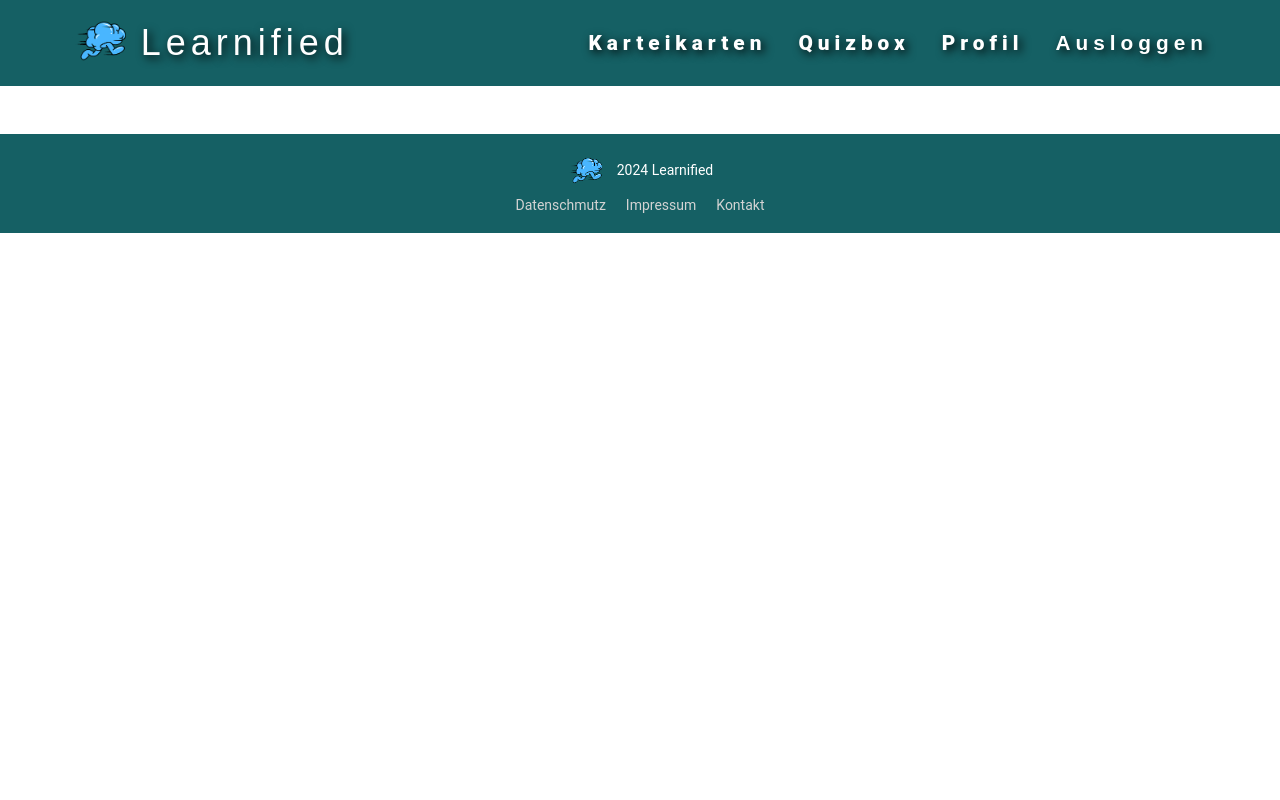
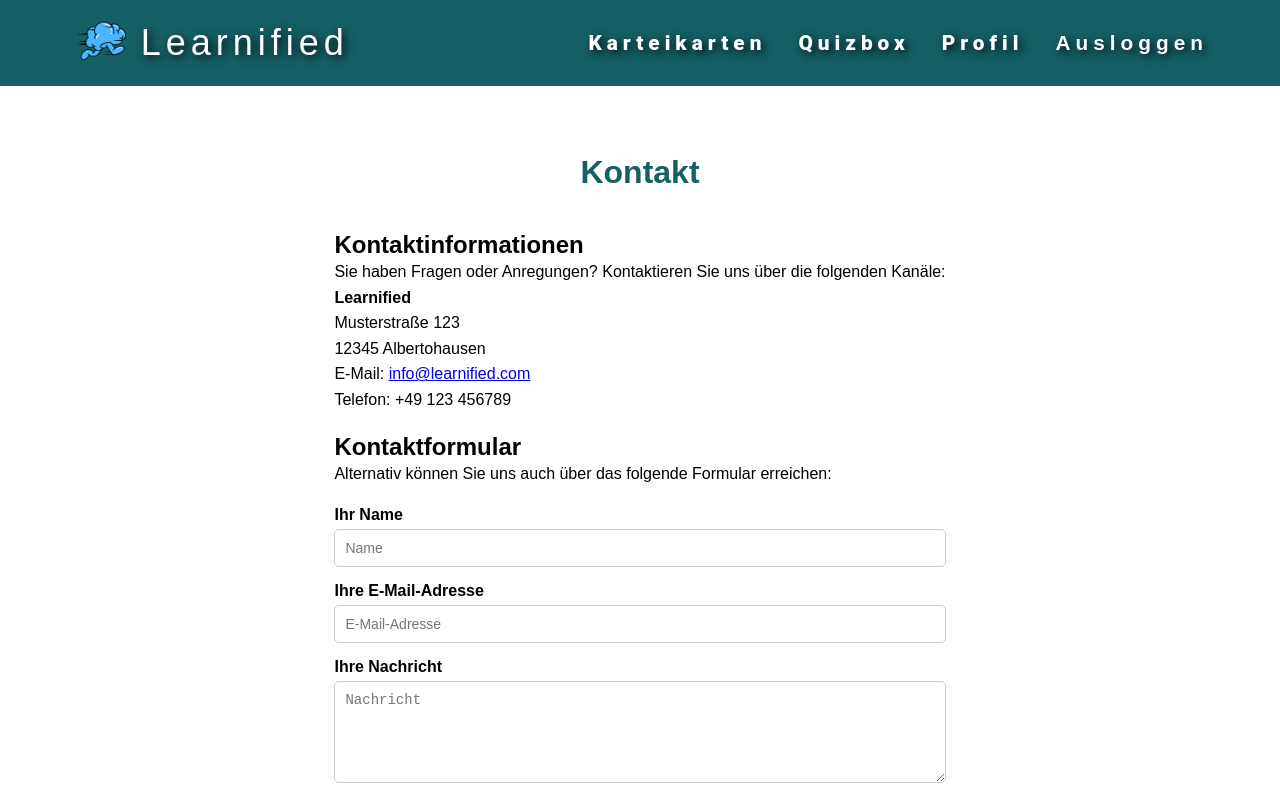
Before and after one commit to coding-bootcamps-eu/final-project-2024-08-learn-app, a Vue app: page /kontakt in a window 1280 px wide. Shown: the top 800 px of the page. Built offline with nearby package versions, Linux system fonts and the light colour scheme; a web font is replaced by a local one.

Commit message:
create a contact page, create Kontakt page, change Datenschutz page adress, change Footer file and add in the router/index file the Kontakt path

```diff
--- a/src/components/Footer.vue
+++ b/src/components/Footer.vue
@@ -8,7 +8,7 @@
       <nav>
         <router-link to="/Datenschutz">Datenschmutz</router-link>
         <a href="/impressum">Impressum</a>
-        <a href="/kontakt">Kontakt</a>
+        <router-link to="/kontakt">Kontakt</router-link>
       </nav>
     </div>
   </footer>
--- a/src/router/index.js
+++ b/src/router/index.js
@@ -9,6 +9,7 @@ import ProfileView from '@/views/ProfileView.vue'
 import AddCardView from '@/views/AddCardView.vue'
 import QuizView from '@/views/QuizView.vue'
 import Datenschutz from '@/views/Datenschutz.vue'
+import Kontakt from '@/views/Kontakt.vue'
 
 const router = createRouter({
   history: createWebHistory(import.meta.env.BASE_URL),
@@ -64,6 +65,11 @@ const router = createRouter({
       name: 'Datenschutz',
       component: Datenschutz,
     },
+    {
+      path: '/kontakt',
+      name: 'Kontakt',
+      component: Kontakt,
+    },
   ],
 })
 
--- a/src/views/Datenschutz.vue
+++ b/src/views/Datenschutz.vue
@@ -11,8 +11,8 @@
     <address>
       <strong>Learnified</strong><br />
       Musterstraße 123<br />
-      12345 Albertostraße<br />
-      E-Mail: info@learnified.com<br />
+      12345 Albertohausen<br />
+      E-Mail: info@learnified.de<br />
       Telefon: +49 123 456789
     </address>
 
--- /dev/null
+++ b/src/views/Kontakt.vue
@@ -0,0 +1,148 @@
+<template>
+  <div class="kontakt-container">
+    <header class="kontakt-header">
+      <h1>Kontakt</h1>
+    </header>
+    <main class="kontakt-content">
+      <section>
+        <h2>Kontaktinformationen</h2>
+        <p>Sie haben Fragen oder Anregungen? Kontaktieren Sie uns über die folgenden Kanäle:</p>
+        <address>
+          <strong>Learnified</strong><br />
+          Musterstraße 123<br />
+          12345 Albertohausen<br />
+          E-Mail: <a href="mailto:info@learnified.de">info@learnified.com</a><br />
+          Telefon: +49 123 456789
+        </address>
+      </section>
+
+      <section>
+        <h2>Kontaktformular</h2>
+        <p>Alternativ können Sie uns auch über das folgende Formular erreichen:</p>
+        <form @submit.prevent="submitForm">
+          <div class="form-group">
+            <label for="name">Ihr Name</label>
+            <input type="text" id="name" v-model="formData.name" placeholder="Name" required />
+          </div>
+          <div class="form-group">
+            <label for="email">Ihre E-Mail-Adresse</label>
+            <input
+              type="email"
+              id="email"
+              v-model="formData.email"
+              placeholder="E-Mail-Adresse"
+              required
+            />
+          </div>
+          <div class="form-group">
+            <label for="message">Ihre Nachricht</label>
+            <textarea
+              id="message"
+              v-model="formData.message"
+              placeholder="Nachricht"
+              rows="5"
+              required
+            ></textarea>
+          </div>
+          <button type="submit" class="submit-button">Nachricht senden</button>
+        </form>
+      </section>
+    </main>
+  </div>
+</template>
+
+<script>
+export default {
+  name: 'Kontakt',
+  data() {
+    return {
+      formData: {
+        name: '',
+        email: '',
+        message: '',
+      },
+    }
+  },
+  methods: {
+    submitForm() {
+      alert(`Danke, ${this.formData.name}! Ihre Nachricht wurde gesendet.`)
+      /* FORMULAR WIRD ZURÜCKGESETZT */
+      this.formData = {
+        name: '',
+        email: '',
+        message: '',
+      }
+    },
+  },
+}
+</script>
+
+<style scoped>
+.kontakt-container {
+  padding: 20px;
+  max-width: 800px;
+  margin: 0 auto;
+  font-family: Arial, sans-serif;
+}
+
+.kontakt-header h1 {
+  color: var(--clr-green-dark);
+  text-align: center;
+  margin-bottom: 20px;
+}
+
+.kontakt-content h2 {
+  margin-top: 20px;
+  color: var(--clr-green);
+}
+
+.kontakt-content p,
+.kontakt-content ul {
+  line-height: 1.6;
+}
+
+address {
+  font-style: normal;
+  line-height: 1.6;
+}
+
+form {
+  margin-top: 20px;
+}
+
+.form-group {
+  margin-bottom: 15px;
+}
+
+label {
+  display: block;
+  font-weight: bold;
+  margin-bottom: 5px;
+}
+
+input,
+textarea {
+  width: 100%;
+  padding: 10px;
+  border: 1px solid #ccc;
+  border-radius: 5px;
+  font-size: 14px;
+}
+
+textarea {
+  resize: vertical;
+}
+
+.submit-button {
+  background-color: var(--clr-green-dark);
+  color: white;
+  padding: 10px 15px;
+  border: none;
+  border-radius: 5px;
+  cursor: pointer;
+}
+
+.submit-button:hover {
+  background-color: var(--clr-green);
+}
+</style>
```
